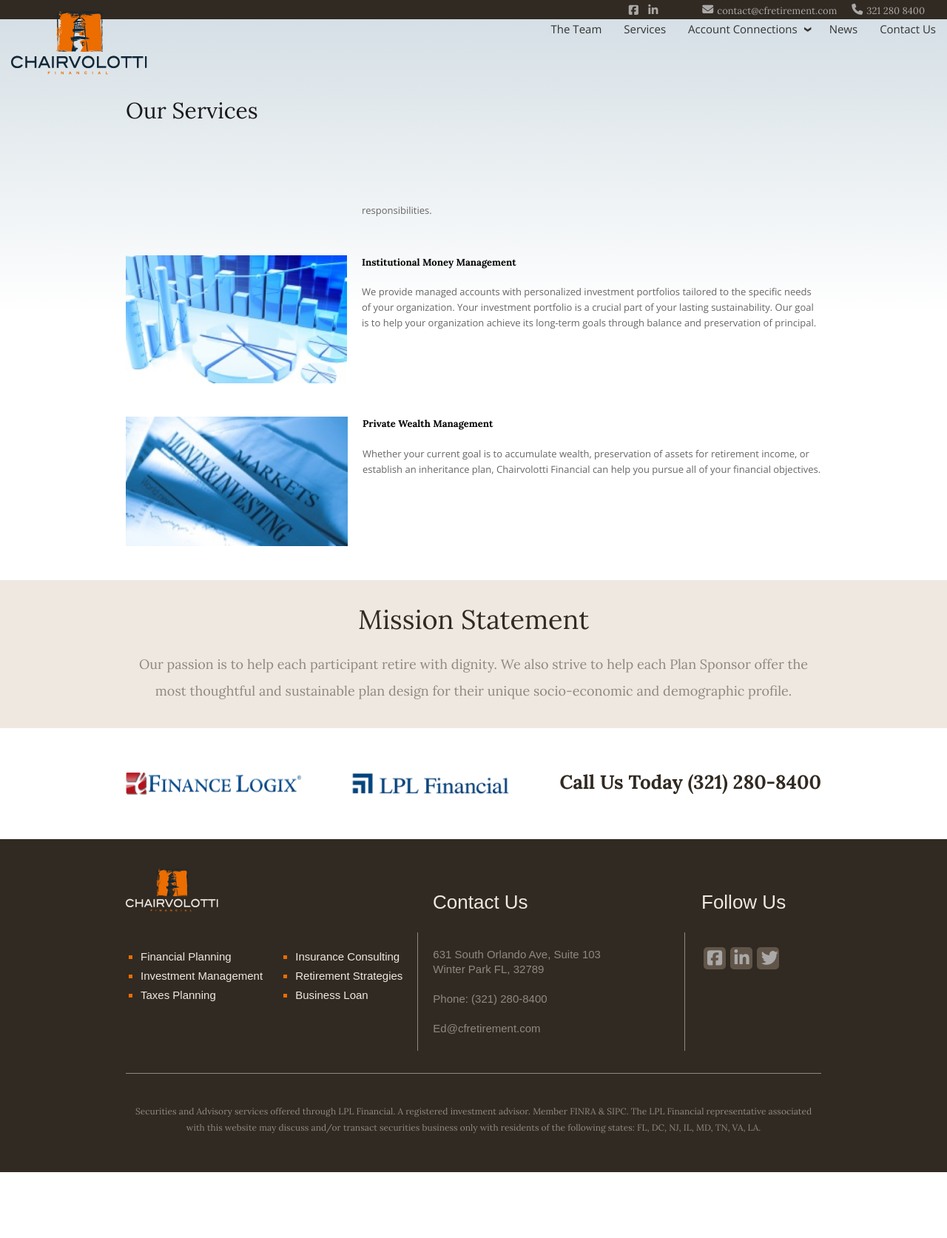
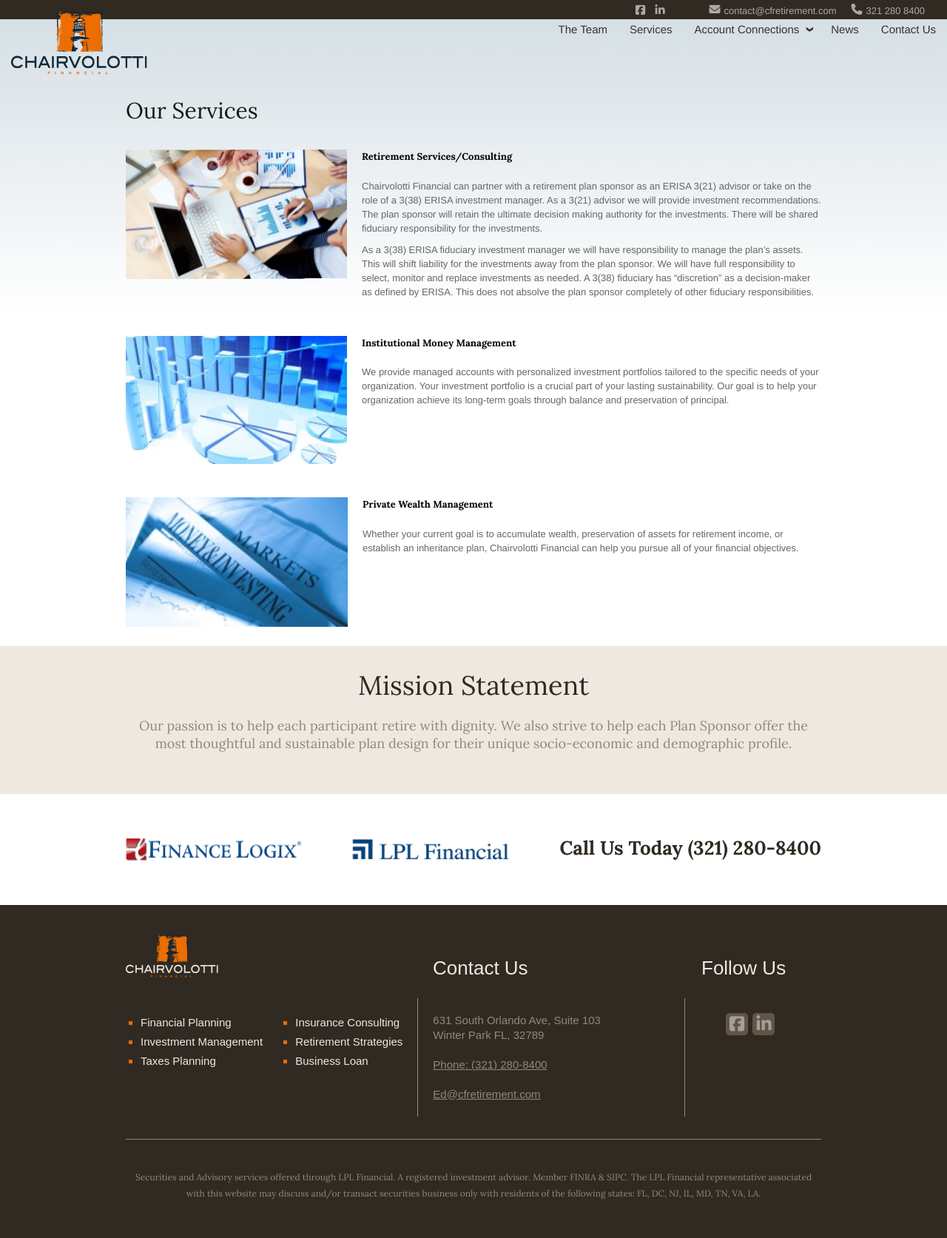
Before and after one commit to mikesetzer/CFR, a Jekyll site: the page built from services.html, in a window 1280 px wide. Shown: the whole page at 74% size. Built offline with Jekyll 4.4.1, drawn with Linux system fonts in a browser that asks for light colours; nearby versions of some CDN libraries; library files that are not in the unit come from our copies; Markdown is read by kramdown in place of the engine named in the settings; before the commit the page ends 1584 px from its top, so only the background shows below that.

Commit message:
All refixed - Hector Changes added
All fixes & Hector's changes added.

```diff
--- a/_layouts/subpage.html
+++ b/_layouts/subpage.html
@@ -140,14 +140,13 @@
                 <div class="contact">
                     <p>631 South Orlando Ave, Suite 103<br />Winter Park FL, 32789</p>
                     <br />
-                    <p>Phone: (321) 280-8400 </p>
+                    <a href="tel:321-280-8400"><p>Phone: (321) 280-8400</p></a>
                     <br />
-                    <p>Ed@cfretirement.com</p>
+                    <a href="mailto:ed@cfretirement.com"><p>Ed@cfretirement.com</p></a>
                 </div>
                 <div class="footer_social">
-                    <i class="fa fa-facebook-square" aria-hidden="true"></i>
-                    <i class="fa fa-linkedin" aria-hidden="true"></i>
-                    <i class="fa fa-twitter" aria-hidden="true"></i>
+                    <a href="https://www.facebook.com/Chairvolotti-Financial-1759521764337760/"><i class="fa fa-facebook-square" aria-hidden="true"></i></a>
+                    <a href="https://www.linkedin.com/company/chairvolotti-financial"><i class="fa fa-linkedin" aria-hidden="true"></i></a>
                 </div>
             </div>
 
--- a/css/main.css
+++ b/css/main.css
@@ -415,6 +415,12 @@
   @media (max-width: 480px) {
     .header .topnav .bar .social {
       display: none; } }
+  .header .topnav .bar .contact a {
+    display: -ms-inline-flexbox;
+    display: inline-flex;
+    color: #aba9a9; }
+  .header .topnav .bar .contact p {
+    font-family: "Helvetica", "Arial", sans-serif; }
 
 .header .bar {
   position: absolute;
@@ -434,7 +440,7 @@
     margin-top: 4px;
     color: #333333;
     opacity: .5;
-    font-family: "Open Sans", sans-serif;
+    font-family: "Helvetica", "Arial", sans-serif;
     font-size: 18px;
     line-height: 26px; }
 
@@ -458,7 +464,7 @@
   display: inline-flex;
   right: 0px;
   position: absolute;
-  font-family: "Open Sans", sans-serif; }
+  font-family: "Helvetica", "Arial", sans-serif; }
   .header .nav a {
     color: #333333;
     font-weight: 400; }
@@ -570,9 +576,6 @@
 /* Subpages
 /*
 /*****************************************************************************/
-.subpage-subtext {
-  word-wrap: normal; }
-
 .subpage-gradient-box {
   max-height: 100px; }
 
@@ -585,8 +588,9 @@
   color: #1A1A1A; }
 
 .subpage-subtext {
-  padding-top: 40px;
-  font-size: 18px;
+  word-wrap: normal;
+  padding-top: 20px;
+  font-size: 16px;
   line-height: 21px;
   font-weight: 100;
   color: #666666; }
@@ -599,9 +603,9 @@
 
 .subpage p {
   font-size: 13px;
-  line-height: 21px;
+  line-height: 19px;
   color: #666666;
-  font-family: "Open Sans", sans-serif; }
+  font-family: "Helvetica", "Arial", sans-serif; }
 
 /*****************************************************************************/
 /*
@@ -621,7 +625,7 @@
   .shoutout p {
     padding-top: 30px;
     font-size: 18px;
-    line-height: 36px;
+    line-height: 24px;
     opacity: 0.5; }
 
 /*****************************************************************************/
@@ -694,6 +698,8 @@
   height: 175px;
   padding-bottom: 15px;
   border-bottom: 0.5px solid rgba(238, 232, 224, 0.5); }
+  .footer-top a {
+    color: rgba(238, 232, 224, 0.5); }
   .footer-top .footerservices {
     border-right: 0.5px solid rgba(238, 232, 224, 0.5);
     max-width: 460px;
@@ -723,7 +729,7 @@
     font-size: 23px;
     line-height: 26px;
     display: inline-block;
-    padding: 20px;
+    padding: 20px 50px;
     vertical-align: top; }
     .footer-top .footer_social .fa {
       border-radius: 5px;
@@ -821,7 +827,7 @@
 .process-image {
   text-align: center;
   padding-bottom: 0px;
-  padding-top: 40px; }
+  padding-top: 20px; }
   .process-image img {
     width: 100%; }
 
@@ -831,7 +837,7 @@
 /*
 /*****************************************************************************/
 .service-text {
-  padding-top: 40px;
+  padding-top: 20px;
   height: 146px; }
 
 .service ul {
@@ -842,7 +848,7 @@
   font-size: 18px;
   line-height: 36px;
   color: #666666;
-  font-family: "Open Sans", sans-serif;
+  font-family: "Helvetica", "Arial", sans-serif;
   padding-left: 40px;
   text-indent: -40px; }
 
@@ -865,6 +871,10 @@
   .view-services :hover {
     box-shadow: 0 3px 6px rgba(0, 0, 0, 0.16), 0 3px 6px rgba(0, 0, 0, 0.23); }
 
+.viewsection {
+  width: 100%;
+  text-align: center; }
+
 /*****************************************************************************/
 /*
 /* Services
@@ -875,11 +885,8 @@
   display: flex;
   padding: 20px 0; }
 
-.services-page {
-  margin-top: -220px;
-  padding-bottom: 20px; }
-  .services-page :first-child {
-    padding-top: 0; }
+.ourservicesbumper {
+  margin-top: -250px; }
 
 .services-left {
   width: 300px; }
@@ -912,7 +919,7 @@
 
 .full {
   width: 100%;
-  padding: 40px 0; }
+  padding: 20px 0; }
   .full .team-image {
     overflow: visible; }
 
@@ -959,17 +966,18 @@
     right: auto;
     -ms-flex-pack: justify;
         justify-content: space-between;
-    width: 96%;
-    padding: 0 2%; }
+    width: 98%;
+    padding: 0 1%; }
     .header .nav ul {
       padding: 0 1%;
       width: 98%;
       -ms-flex-pack: justify;
           justify-content: space-between; }
       .header .nav ul li {
-        margin: 0 2px; }
+        margin: 0 2px;
+        text-decoration: underline; }
       .header .nav ul .dropdown {
-        margin-right: 5px !important; }
+        margin-right: 0 !important; }
         .header .nav ul .dropdown .dropdown-trigger::after {
           display: none; }
   .Chairvolotti_Financial_Retirement_Homepage {
@@ -984,7 +992,8 @@
       text-align: center;
       right: auto;
       max-width: 120px;
-      bottom: -15vh; }
+      bottom: -15vh;
+      top: auto; }
   .home .cards {
     -ms-flex-direction: column;
         flex-direction: column;
@@ -995,7 +1004,8 @@
     height: auto;
     padding: 0 5px; }
     .shoutout h2 {
-      padding-top: 20px; }
+      padding-top: 20px;
+      line-height: 32px; }
     .shoutout p {
       font-size: 14px;
       line-height: 24px;
@@ -1009,10 +1019,12 @@
       display: block;
       text-align: center; }
       .clients .container img {
-        padding: 10px 0;
+        padding: 15px 0;
         width: auto; }
       .clients .container h2 {
-        padding: 10px 0; }
+        padding: 15px 0;
+        font-size: 18px;
+        line-height: 18px; }
   .footer {
     height: auto; }
     .footer .footerhead {
--- a/service.html
+++ b/service.html
@@ -53,8 +53,10 @@
 
     </div>
 
-    <div class="view-services">
-      <a href="../services.html/"><h2>More Information</h2></a>
+    <div class="viewsection">
+      <div class="view-services">
+        <a href="../services.html/"><h2>More Information</h2></a>
+      </div>
     </div>
 
   </div>
--- a/services.html
+++ b/services.html
@@ -5,9 +5,9 @@
 subtext:
 ---
 
-<div class="subpage">
+<div class="subpage ourservicesbumper">
   <div class="container">
-    <div class="services-page">
+    <div class="servicespage">
 
       <div class="services">
 
```
Also changed, not shown: _layouts/default.html (+11 -6 lines), _scss/main.scss (+40 -25 lines).
